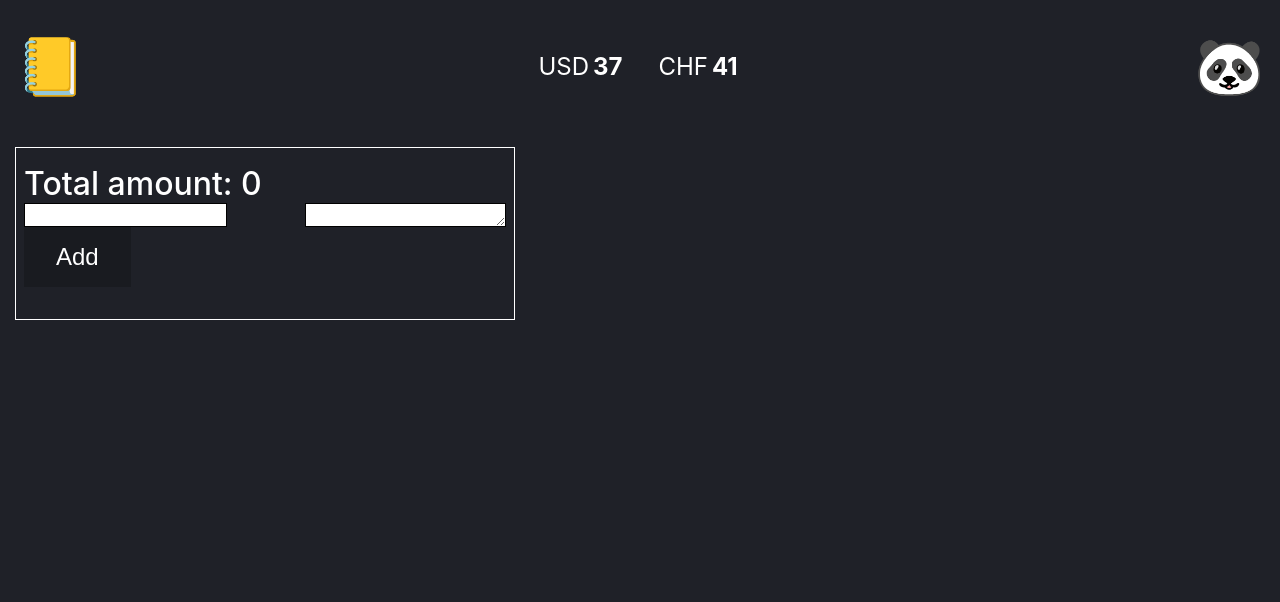
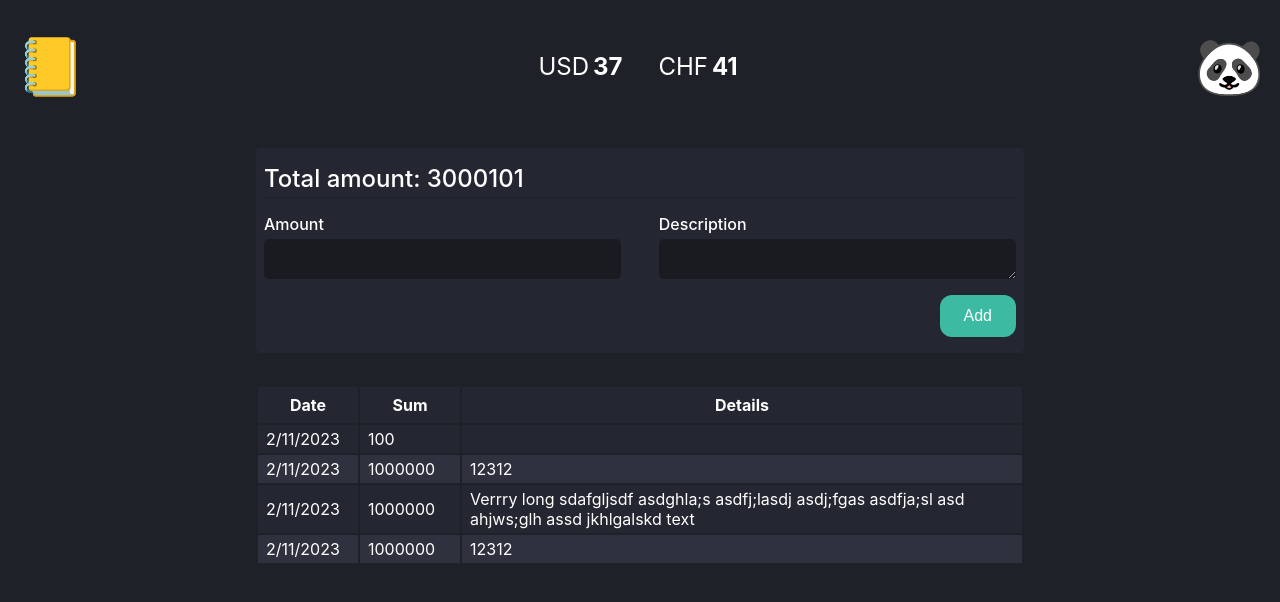
Before and after one commit to arts713/monthly-cost-calculator, a React (Create React App) app: page / in a window 1280 px wide. Shown: the top 602 px of the page. Built offline with nearby package versions, Linux system fonts and the light colour scheme.

Commit message:
feat. Summator. Add basic functionality

```diff
--- a/src/components/Summator/index.module.scss
+++ b/src/components/Summator/index.module.scss
@@ -1,32 +1,6 @@
 .summator {
-  max-width: 500px;
-  border: 1px solid white;
-  padding: 1rem 0.5rem;
+    &__records {
+        margin-top: 2rem;
+    }
 
-  &__total {
-    font-size: 2rem;
-    font-weight: 500;
-  }
-
-  &__inputs {
-    display: flex;
-    align-items: center;
-    justify-content: space-between;
-  }
-
-  &__input {
-    height: 1.5rem;
-    min-width: 200px;
-    padding: 0.5rem 0.75rem;
-    border: 1px solid
-  }
-
-  &__button {
-    padding: 1rem 2rem;
-    border: none;
-    background: var(--color-black-dark);
-    color: #fff;
-    font-size: 1.5rem;
-    font-weight: 500;
-  }
 }
--- a/src/components/Summator/index.tsx
+++ b/src/components/Summator/index.tsx
@@ -1,74 +1,34 @@
 import * as React from 'react';
 
 import style from './index.module.scss';
+import Form from './ui/OperationForm';
+import Records, { PropsRecord } from './ui/Records';
 
-type PropsRecord = {
-  amount: string;
-  comment?: string;
-}
-
-type PropsRecordsList = {
-  items: PropsRecord[];
-}
-
-const List = ({items}: PropsRecordsList) => {
-  return (
-    <ul>
-      {items.map((item, index) => {
-        return (
-          <li key={index}>
-            <div>{item.amount}</div>
-            <div>{item.comment}</div>
-          </li>
-        );
-      })}
-    </ul>
-  );
-}
+const mock = [
+  {date: new Date(), amount: '100', description: ''},
+  {date: new Date(), amount: '1000000', description: '12312'},
+  {date: new Date(), amount: '1000000', description: "Verrry long sdafgljsdf asdghla;s asdfj;lasdj  asdj;fgas asdfja;sl asd ahjws;glh assd jkhlgalskd text"},
+  {date: new Date(), amount: '1000000', description: '12312'},
+]
 
 const Summator = () => {
-  const [records, setRecords] = React.useState<PropsRecord[]>([]);
-  const refInputAmount = React.useRef<HTMLInputElement | null>(null);
-  const refInputComment = React.useRef<HTMLTextAreaElement | null>(null);
+  const [records, setRecords] = React.useState<PropsRecord[]>(mock);
 
-  const addOperation = () => {
-    const amount = refInputAmount.current?.value;
-    const comment = refInputComment.current?.value;
-
-    if (amount) {
-      const record: PropsRecord = {
-        amount,
-        comment,
-      };
-
-      setRecords([...records, record]);
-    }
-
-    const clearInputs = () => {
-      if(refInputAmount && refInputAmount.current) {
-        refInputAmount.current.value = '';
-      }
-      if(refInputComment && refInputComment.current) {
-        refInputComment.current.value = '';
-      }
-    }
-
-    clearInputs();
+  const addRecord = (record: PropsRecord) => {
+    setRecords([...records, record]);
   }
-
   const amount = records.reduce((accum, item) => {
     return accum += Number(item.amount);
-  }, 0);
+  }, 1);
 
   return (
     <div className={style.summator}>
-      <div className={style.summator__total}>Total amount: {amount}</div>
-      <div className={style.summator__inputs}>
-        <input className={style.summator__input} ref={refInputAmount} />
-        <textarea className={style.summator__input} ref={refInputComment} />
+      <div className={style.summator__form}>
+        <Form amount={amount} addRecord={addRecord} />
       </div>
-      <button className={style.summator__button} onClick={addOperation}>Add</button>
-      <List items={records} />
+      <div className={style.summator__records}>
+        <Records records={records} />
+      </div>
     </div>
   );
 }
--- /dev/null
+++ b/src/components/Summator/ui/OperationForm/index.module.scss
@@ -0,0 +1,65 @@
+.summatorForm {
+    padding: 1rem 0.5rem;
+    margin: 0 auto;
+    background: var(--color-grey-dark);
+    border-radius: 5px;
+
+    &__total {
+      padding-bottom: 0.25rem;
+      font-size: 1.5rem;
+      font-weight: 500;
+      border-bottom: 1px solid var(--color-black-light);
+    }
+
+    &__inputs {
+      display: flex;
+      align-items: center;
+      justify-content: space-between;
+      margin-top: 1rem;
+    }
+
+    &__input {
+      flex: 0 0 47.5%;
+
+      &__label {
+        cursor: pointer;
+        font-weight: 500;
+      }
+
+      &__signature {
+        display: block;
+        margin-bottom: 5px;
+      }
+
+      &__field {
+        display: block;
+        width: 100%;
+        padding: 0.5rem 0.5rem;
+        height: 2.5rem;
+        border: none;
+        border-radius: 5px;
+        background: var(--color-black-dark);
+        color: var(--color-white);
+        font-size: 1rem;
+        font-weight: 600;
+        outline: none;
+      }
+    }
+
+    &__buttons {
+      display: flex;
+      justify-content: flex-end;
+      margin-top: 1rem;
+    }
+
+    &__button {
+      padding: 0.75rem 1.5rem;
+      border: none;
+      background: var(--color-green-light);
+      border-radius: 12px;
+      color: var(--color-white);
+      font-size: 1rem;
+      font-weight: 500;
+      cursor: pointer;
+    }
+  }
--- /dev/null
+++ b/src/components/Summator/ui/OperationForm/index.tsx
@@ -0,0 +1,65 @@
+import * as React from "react";
+import style from './index.module.scss';
+import { PropsRecord } from "../Records";
+
+type PropsOperationForm = {
+    amount: number | 0;
+    addRecord: (record: PropsRecord) => void;
+}
+
+const OperationForm = ({ amount, addRecord }: PropsOperationForm ) => {
+    const refInputAmount = React.useRef<HTMLInputElement | null>(null);
+    const refInputComment = React.useRef<HTMLTextAreaElement | null>(null);
+
+    const addOperation = () => {
+        const amount = refInputAmount.current?.value;
+        const description = refInputComment.current?.value;
+
+        if (amount) {
+          const record: PropsRecord = {
+            date: new Date(),
+            amount,
+            description,
+          };
+
+          // todo fix it
+          addRecord(record);
+        }
+
+        const clearInputs = () => {
+          if(refInputAmount && refInputAmount.current) {
+            refInputAmount.current.value = '';
+          }
+          if(refInputComment && refInputComment.current) {
+            refInputComment.current.value = '';
+          }
+        }
+
+        clearInputs();
+      }
+
+    return (
+        <div className={style.summatorForm}>
+            <div className={style.summatorForm__total}>Total amount: {amount}</div>
+            <div className={style.summatorForm__inputs}>
+                <div className={style.summatorForm__input}>
+                <label className={style.summatorForm__input__label}>
+                    <div className={style.summatorForm__input__signature}>Amount</div>
+                    <input className={style.summatorForm__input__field} ref={refInputAmount} />
+                </label>
+                </div>
+                <div className={style.summatorForm__input}>
+                <label className={style.summatorForm__input__label}>
+                    <div className={style.summatorForm__input__signature}>Description</div>
+                    <textarea className={style.summatorForm__input__field} ref={refInputComment} />
+                </label>
+                </div>
+            </div>
+            <div className={style.summatorForm__buttons}>
+                <button className={style.summatorForm__button} onClick={addOperation}>Add</button>
+            </div>
+        </div>
+    );
+}
+
+export default OperationForm;
--- /dev/null
+++ b/src/components/Summator/ui/Records/index.module.scss
@@ -0,0 +1,40 @@
+.records {
+    width: 100%;
+    padding-bottom: 0.25rem;
+    border-bottom: 1px solid var(--color-black-light);
+
+    &__date {
+      width: 100px;
+    }
+
+    &__amount {
+      width: 100px;
+    }
+
+    &__details {
+      overflow: hidden;
+    }
+
+    &__header {
+      tr {
+        background: var(--color-grey-light);
+      }
+
+    }
+
+    tr {
+      background: var(--color-grey-light);
+    }
+
+    tr:nth-child(2n + 1) {
+      background: var(--color-grey-dark);
+    }
+
+    th {
+      padding: 0.5rem;
+    }
+
+    td {
+      padding: 0.25rem 0.5rem;
+    }
+}
--- /dev/null
+++ b/src/components/Summator/ui/Records/index.tsx
@@ -0,0 +1,46 @@
+import * as React from 'react';
+
+import style from './index.module.scss';
+
+export type PropsRecord = {
+    date: Date;
+    amount: string;
+    description?: string;
+}
+
+type PropsRecordsList = {
+    records: PropsRecord[];
+}
+
+type PropsTableItem = {
+    item: PropsRecord;
+}
+
+const Record = ({item}: PropsTableItem) => {
+    return (
+        <tr>
+            <td>{item.date.toLocaleDateString()}</td>
+            <td>{item.amount}</td>
+            <td>{item.description}</td>
+        </tr>
+    );
+}
+
+const Records = ({records}: PropsRecordsList) => {
+    return (
+        <table className={style.records}>
+            <thead className={style.records__header}>
+                <tr>
+                <th className={style.records__date}>Date</th>
+                <th className={style.records__amount}>Sum</th>
+                <th className={style.records__details}>Details</th>
+                </tr>
+            </thead>
+            <tbody>
+                {records.map((item, index) => <Record key={index} item={item} />)}
+            </tbody>
+        </table>
+    );
+}
+
+export default Records;
--- a/src/core/styles/global.scss
+++ b/src/core/styles/global.scss
@@ -16,7 +16,7 @@ body {
 }
 
 .container {
-  max-width: 1400px;
-  padding: 15px;
+  max-width: 800px;
+  padding: 1rem;
   margin: 0 auto;
 }
--- a/src/core/styles/variables.scss
+++ b/src/core/styles/variables.scss
@@ -1,5 +1,10 @@
 :root {
-    --color-black-light: #1f2128;
     --color-black-dark: #191b20;
+    --color-black-light: #1f2128; // TODO: it is mostly same with color-grey-dark
+    --color-grey-dark: #242731;
+    --color-grey-light: #2f323e;
     --color-white: #fff;
+    --color-blue: #355DFF;
+    --color-green-dark: #2c9682;
+    --color-green-light: #3dbaa2;
   }
```
